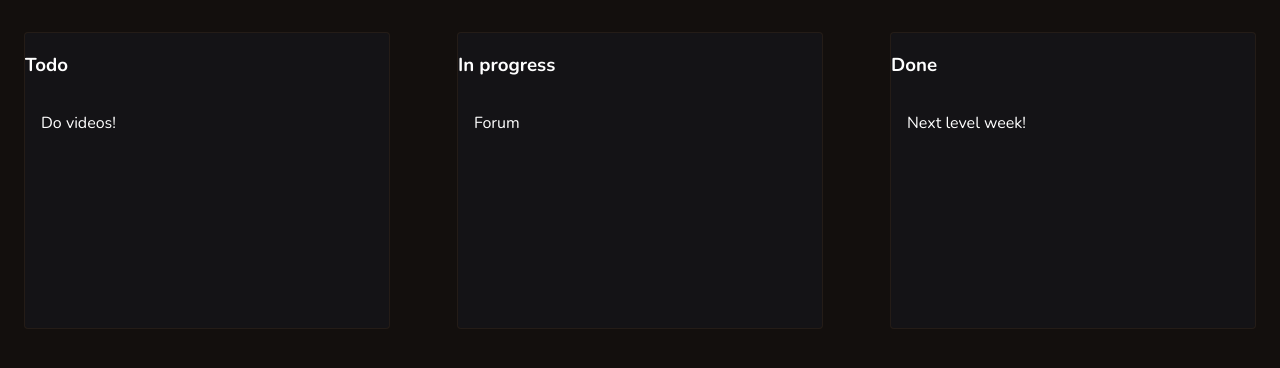
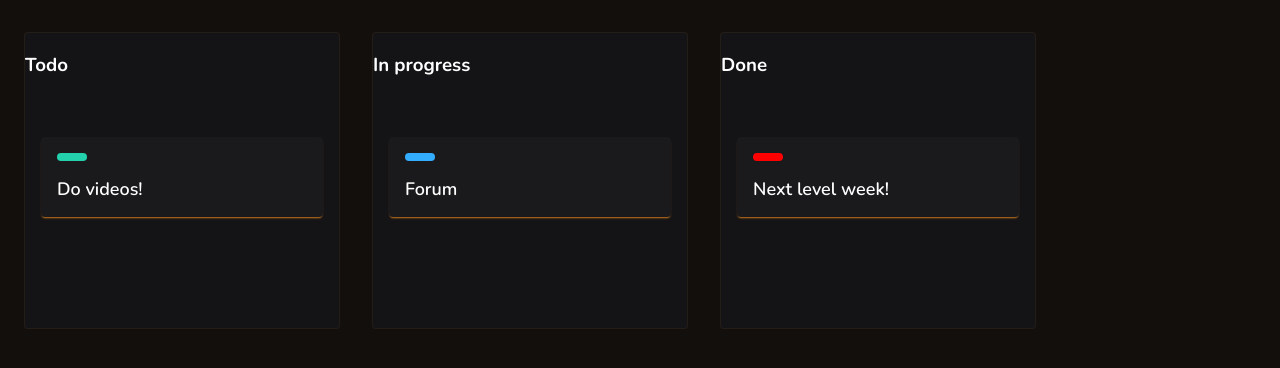
Before and after one commit to diogosalesdev/drag-and-drop, a plain HTML site: page index.html in a window 1280 px wide. Drawn offline with nearby package versions, Linux system fonts and the light colour scheme.

Commit message:
Style of Cards finished

```diff
--- a/index.html
+++ b/index.html
@@ -14,7 +14,7 @@
       <h3>Todo</h3>
       <div class="dropzone">
         <div class="card" draggable="true">
-          <div class="status"></div>
+          <div class="status green"></div>
           <div class="content">Do videos!</div>
         </div>
       </div>
@@ -23,7 +23,7 @@
       <h3>In progress</h3>
       <div class="dropzone">
         <div class="card" draggable="true">
-          <div class="status"></div>
+          <div class="status blue"></div>
           <div class="content">Forum</div>
         </div>
       </div>
@@ -32,7 +32,7 @@
       <h3>Done</h3>
       <div class="dropzone">
         <div class="card" draggable="true">
-          <div class="status"></div>
+          <div class="status red"></div>
           <div class="content">Next level week!</div>
         </div>
       </div>
--- a/style.css
+++ b/style.css
@@ -9,8 +9,6 @@ body {
 
 .boards {
   display: flex;
-  justify-content: space-between;
-
   margin-top: 32px;
 }
 
@@ -30,6 +28,35 @@ body {
 
 .dropzone {
   padding: 16px;
-  min-width: 332px;
+  min-width: 282px;
   min-height: 200px;
 }
+
+.card {
+  padding: 16px;
+  box-shadow: 0 2px 2px -1px #FD951Fcc;
+  width: 250px;
+  margin: 25px 0;
+  border-radius: 4px;
+  font-weight: 600;
+  font-size: 18px;
+  background: #1A1A1C;
+}
+
+.status {
+  width: 30px;
+  height: 8px;
+  background: grey;
+  margin-bottom: 16px;
+  border-radius: 8px
+}
+
+.status.green {
+  background: #23d2aC;
+}
+.status.blue {
+  background: #33adff;
+}
+.status.red {
+  background: red;
+}
```
